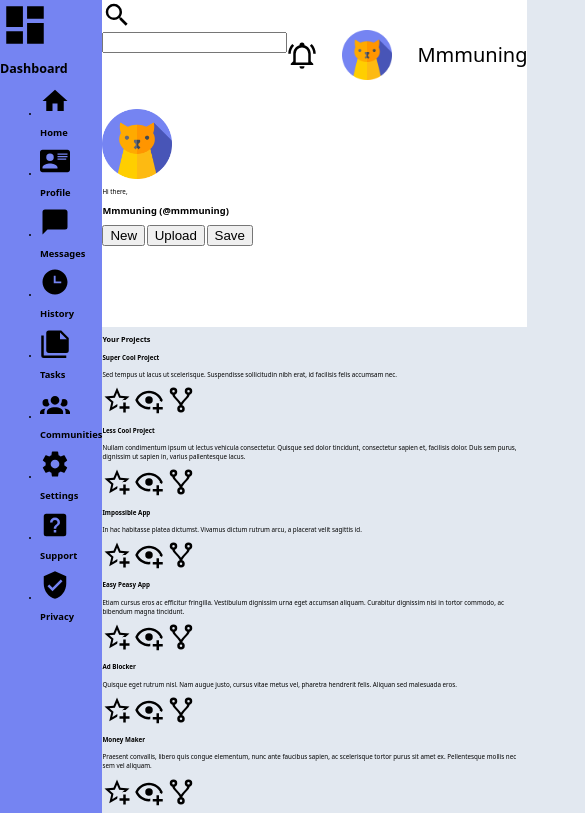
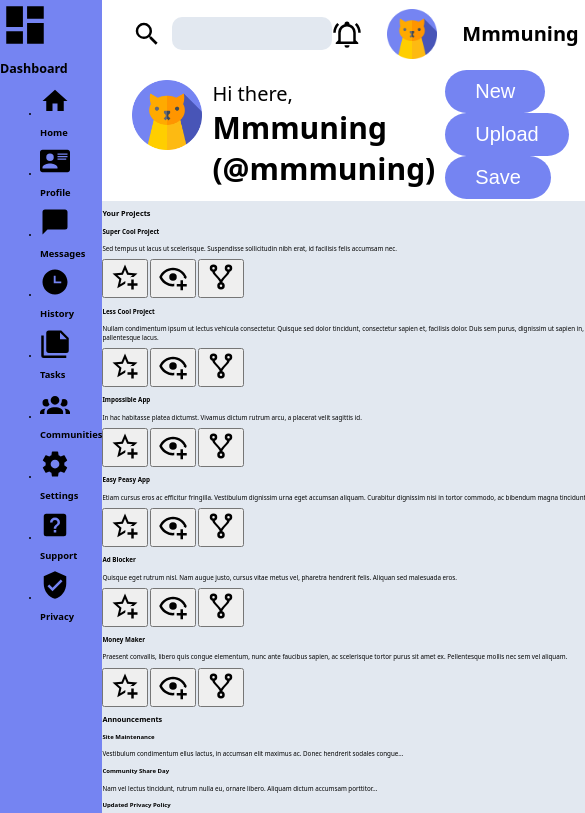
Before and after one commit to mmmuning/odin-admin-dashboard, a plain HTML site: page index.html in a window 390 px wide. Shown: the top 813 px of the page, 585 px wide, since content can reach past the window. Drawn offline with Linux system fonts and the light colour scheme.

Commit message:
style: layout responsive header

```diff
--- a/index.html
+++ b/index.html
@@ -7,6 +7,7 @@
     <title>Admin Dashboard</title>
   </head>
   <body>
+    <div class="container">
       <header>
         <div>
           <div class="search-container">
@@ -15,7 +16,11 @@
           </div>
 
           <div class="user-menu">
-          <img src="assets/icons/notification.svg" width="30px" height="30px" />
+            <img
+              src="assets/icons/notification.svg"
+              width="30px"
+              height="30px"
+            />
             <img
               class="user-photo"
               src="assets/img/muning.png"
@@ -81,7 +86,11 @@
           </li>
 
           <li>
-          <img src="assets/icons/communities.svg" width="30px" height="30px" />
+            <img
+              src="assets/icons/communities.svg"
+              width="30px"
+              height="30px"
+            />
             <h2>Communities</h2>
           </li>
         </ul>
@@ -111,21 +120,31 @@
             <div class="project-card">
               <h4>Super Cool Project</h4>
               <p>
-              Sed tempus ut lacus ut scelerisque. Suspendisse sollicitudin nibh
-              erat, id facilisis felis accumsam nec.
+                Sed tempus ut lacus ut scelerisque. Suspendisse sollicitudin
+                nibh erat, id facilisis felis accumsam nec.
               </p>
               <div>
+                <button>
                   <img
                     src="assets/icons/star-plus-outline.svg"
                     width="30px"
                     height="30px"
                   />
+                </button>
+                <button>
                   <img
                     src="assets/icons/eye-plus-outline.svg"
                     width="30px"
                     height="30px"
                   />
-              <img src="assets/icons/share.svg" width="30px" height="30px" />
+                </button>
+                <button>
+                  <img
+                    src="assets/icons/share.svg"
+                    width="30px"
+                    height="30px"
+                  />
+                </button>
               </div>
             </div>
 
@@ -133,21 +152,32 @@
               <h4>Less Cool Project</h4>
               <p>
                 Nullam condimentum ipsum ut lectus vehicula consectetur. Quisque
-              sed dolor tincidunt, consectetur sapien et, facilisis dolor. Duis
-              sem purus, dignissim ut sapien in, varius pallentesque lacus.
+                sed dolor tincidunt, consectetur sapien et, facilisis dolor.
+                Duis sem purus, dignissim ut sapien in, varius pallentesque
+                lacus.
               </p>
               <div>
+                <button>
                   <img
                     src="assets/icons/star-plus-outline.svg"
                     width="30px"
                     height="30px"
                   />
+                </button>
+                <button>
                   <img
                     src="assets/icons/eye-plus-outline.svg"
                     width="30px"
                     height="30px"
                   />
-              <img src="assets/icons/share.svg" width="30px" height="30px" />
+                </button>
+                <button>
+                  <img
+                    src="assets/icons/share.svg"
+                    width="30px"
+                    height="30px"
+                  />
+                </button>
               </div>
             </div>
 
@@ -158,17 +188,27 @@
                 placerat velit sagittis id.
               </p>
               <div>
+                <button>
                   <img
                     src="assets/icons/star-plus-outline.svg"
                     width="30px"
                     height="30px"
                   />
+                </button>
+                <button>
                   <img
                     src="assets/icons/eye-plus-outline.svg"
                     width="30px"
                     height="30px"
                   />
-              <img src="assets/icons/share.svg" width="30px" height="30px" />
+                </button>
+                <button>
+                  <img
+                    src="assets/icons/share.svg"
+                    width="30px"
+                    height="30px"
+                  />
+                </button>
               </div>
             </div>
 
@@ -180,38 +220,58 @@
                 commodo, ac bibendum magna tincidunt.
               </p>
               <div>
+                <button>
                   <img
                     src="assets/icons/star-plus-outline.svg"
                     width="30px"
                     height="30px"
                   />
+                </button>
+                <button>
                   <img
                     src="assets/icons/eye-plus-outline.svg"
                     width="30px"
                     height="30px"
                   />
-              <img src="assets/icons/share.svg" width="30px" height="30px" />
+                </button>
+                <button>
+                  <img
+                    src="assets/icons/share.svg"
+                    width="30px"
+                    height="30px"
+                  />
+                </button>
               </div>
             </div>
 
             <div class="project-card">
               <h4>Ad Blocker</h4>
               <p>
-              Quisque eget rutrum nisl. Nam augue justo, cursus vitae metus vel,
-              pharetra hendrerit felis. Aliquan sed malesuada eros.
+                Quisque eget rutrum nisl. Nam augue justo, cursus vitae metus
+                vel, pharetra hendrerit felis. Aliquan sed malesuada eros.
               </p>
               <div>
+                <button>
                   <img
                     src="assets/icons/star-plus-outline.svg"
                     width="30px"
                     height="30px"
                   />
+                </button>
+                <button>
                   <img
                     src="assets/icons/eye-plus-outline.svg"
                     width="30px"
                     height="30px"
                   />
-              <img src="assets/icons/share.svg" width="30px" height="30px" />
+                </button>
+                <button>
+                  <img
+                    src="assets/icons/share.svg"
+                    width="30px"
+                    height="30px"
+                  />
+                </button>
               </div>
             </div>
 
@@ -223,17 +283,27 @@
                 Pellentesque mollis nec sem vel aliquam.
               </p>
               <div>
+                <button>
                   <img
                     src="assets/icons/star-plus-outline.svg"
                     width="30px"
                     height="30px"
                   />
+                </button>
+                <button>
                   <img
                     src="assets/icons/eye-plus-outline.svg"
                     width="30px"
                     height="30px"
                   />
-              <img src="assets/icons/share.svg" width="30px" height="30px" />
+                </button>
+                <button>
+                  <img
+                    src="assets/icons/share.svg"
+                    width="30px"
+                    height="30px"
+                  />
+                </button>
               </div>
             </div>
           </div>
@@ -262,8 +332,9 @@
               <div>
                 <h5>Updated Privacy Policy</h5>
                 <p>
-                Phasellus efficitur nisi eget elit consectetur, eget condimentum
-                ante auctor. Cras fringilla sagittis sem in mattis...
+                  Phasellus efficitur nisi eget elit consectetur, eget
+                  condimentum ante auctor. Cras fringilla sagittis sem in
+                  mattis...
                 </p>
               </div>
             </div>
@@ -307,5 +378,6 @@
           </div>
         </aside>
       </div>
+    </div>
   </body>
 </html>
--- a/style.css
+++ b/style.css
@@ -16,31 +16,61 @@ html {
     font-size: 62.5%;
     background-color: var(--bg-color);
     min-height: 100vh;
-    width: 100vw;
     margin: 0;
+}
+
+.container {
     display: grid;
-    grid-template-columns: 1fr 3fr;
-    grid-template-rows: 1fr 3fr;
+    grid-template-columns: 1fr 4fr;
+    grid-template-rows: 1fr 5fr;
 }
 
 header {
     background-color: var(--card-color);
     grid-column: 2 / -1;
     grid-row: 1;
-
     display: grid;
     grid-template-columns: auto-fit;
     grid-template-rows: 1fr 2fr;
+    padding: 0 3rem;
 }
 
 header > div:first-child {
     display: flex;
+}
+
+header > div:last-child {
+    display: flex;
     justify-content: space-between;
+    align-items: center;
+}
+
+.search-container {
+    display: flex;
+    flex: 2;
+    gap: 1rem;
+    justify-content: left;
+    align-items: center;
+}
+
+.search-container input {
+    font-size: 2rem;
+    width: 80%;
+    background-color: var(--bg-color);
+    border: none;
+    border-radius: 1rem;
+    padding: 0.5rem 1rem;
+}
+
+.search-container input:focus {
+    outline: 2px solid var(--primary-color);
 }
 
 .user-menu {
     display: flex;
+    flex: 1;
     align-items: center;
+    justify-content: right;
     gap: 2rem;
 }
 
@@ -50,6 +80,28 @@ header > div:first-child {
 
 .user-menu p {
     font-size: 2rem;
+    font-weight: bold;
+}
+
+.personalized-greeting {
+    font-size: 2rem;
+    display: flex;
+    gap: 1rem;
+}
+
+.personalized-greeting > div > p,
+.personalized-greeting > div > h2 {
+    margin: 0;
+}
+
+.action-menu button {
+    font-size: 2rem;
+    background-color: var(--primary-color);
+    color: white;
+    border: none;
+    border-radius: 3rem;
+    padding: 1rem 3rem;
+    margin: 0 1rem;
 }
 
 .sidebar {
```
Lines whose indentation alone changed are shown as unchanged.
